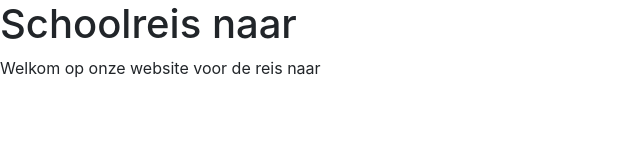
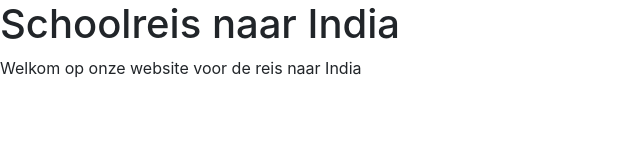
Before and after one commit to gillesdepauw/reis-website-live, a plain HTML site: page styles/index.html in a window 1280 px wide. Shown: the whole page, without its empty margins (0-640 px from the left). Drawn offline with nearby package versions, Linux system fonts and the light colour scheme.

Commit message:
Invullen van India

```diff
--- a/styles/index.html
+++ b/styles/index.html
@@ -10,8 +10,8 @@
     <link rel="stylesheet" href="https://stackpath.bootstrapcdn.com/bootstrap/4.1.2/css/bootstrap.min.css" integrity="sha384-Smlep5jCw/wG7hdkwQ/Z5nLIefveQRIY9nfy6xoR1uRYBtpZgI6339F5dgvm/e9B" crossorigin="anonymous">
   </head>
   <body>
-      <h1>Schoolreis naar </h1>
-    <p>Welkom op onze website voor de reis naar </p>
+      <h1>Schoolreis naar India</h1>
+    <p>Welkom op onze website voor de reis naar India</p>
     <!-- Optional JavaScript -->
     <!-- jQuery first, then Popper.js, then Bootstrap JS -->
     <script src="https://code.jquery.com/jquery-3.3.1.slim.min.js" integrity="sha384-q8i/X+965DzO0rT7abK41JStQIAqVgRVzpbzo5smXKp4YfRvH+8abtTE1Pi6jizo" crossorigin="anonymous"></script>
```
